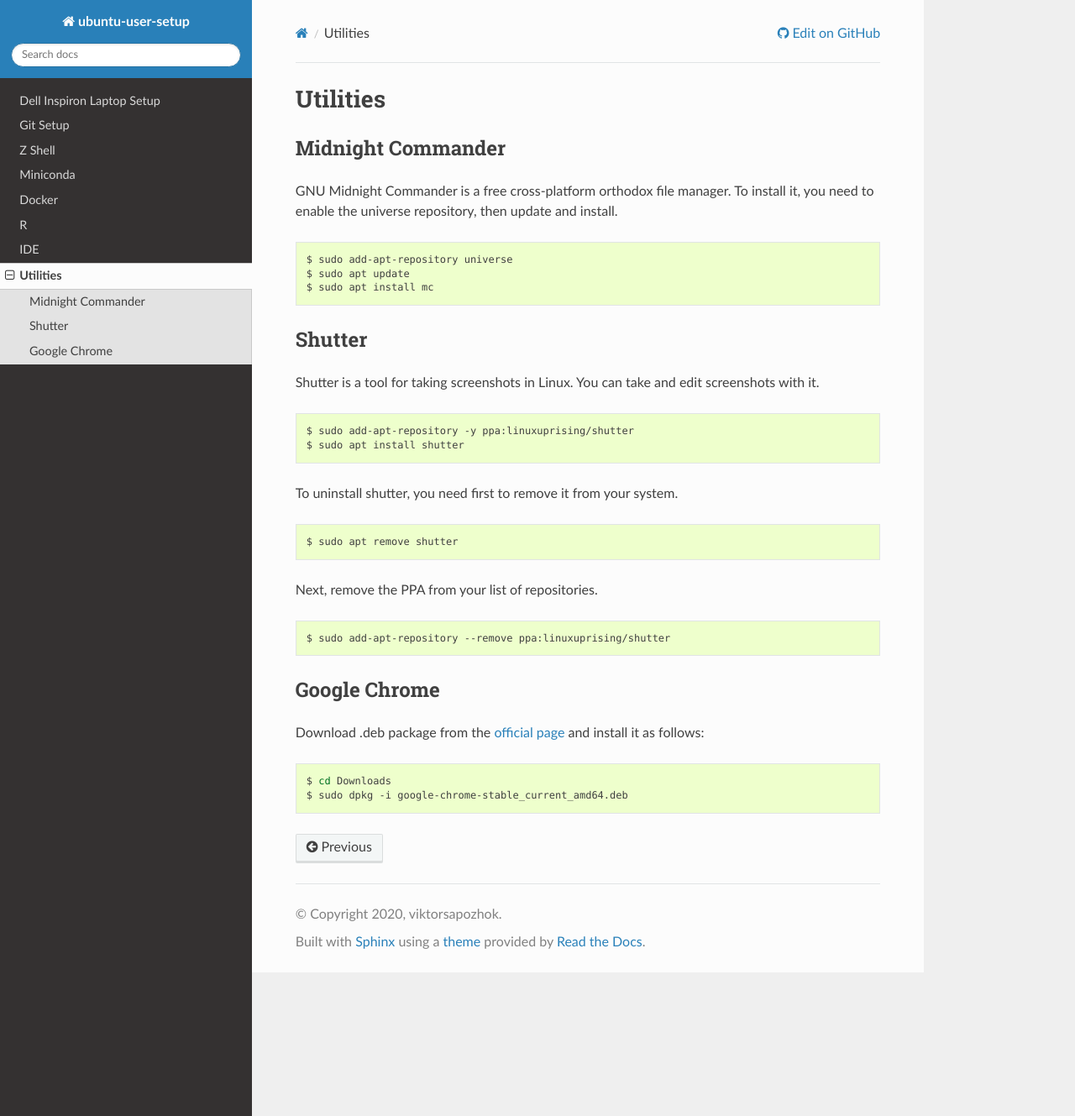
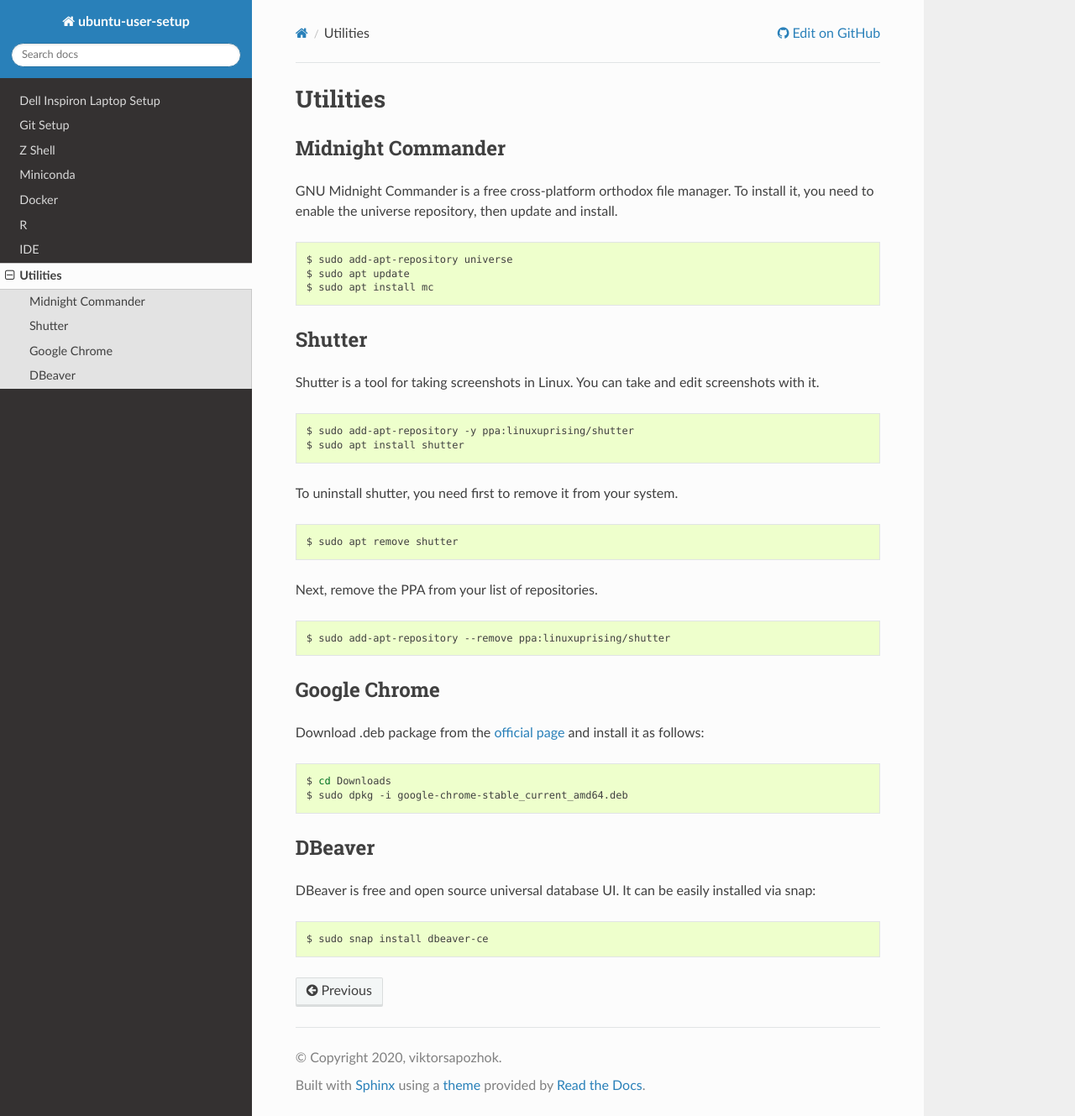
Before and after one commit to viktorsapozhok/getting-started-tutorials, a Sphinx documentation site: the page built from docs/source/utils.rst, in a window 1280 px wide and 1329 px high. Shown: the whole window at 84% size. Built offline with Sphinx 7.4.7 and the Read the Docs theme 2.0.0, drawn with Linux system fonts in a browser that asks for light colours.

Commit message:
added dbeaver

```diff
--- a/docs/source/utils.rst
+++ b/docs/source/utils.rst
@@ -45,3 +45,13 @@ and install it as follows:
 
     $ cd Downloads
     $ sudo dpkg -i google-chrome-stable_current_amd64.deb
+
+DBeaver
+-------
+
+DBeaver is free and open source universal database UI. It can be easily installed
+via snap:
+
+.. code-block:: bash
+
+    $ sudo snap install dbeaver-ce
```
